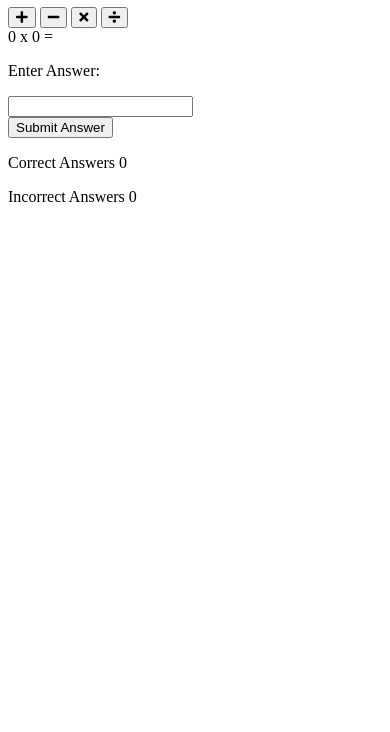
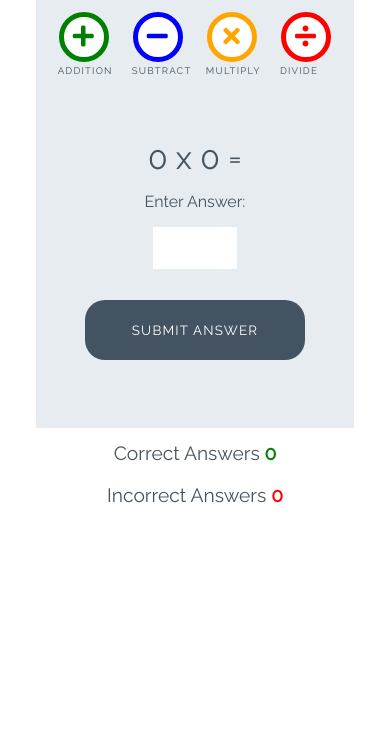
Before and after one commit to christine-gk416/love-maths-walkthrough, a plain HTML site: page index.html in a window 390 px wide. Shown: the part 112-844 px from the top of the page. Drawn offline with Linux system fonts and the light colour scheme.

Commit message:
Style the project

```diff
--- a/assets/css/style.css
+++ b/assets/css/style.css
@@ -0,0 +1,254 @@
+/* --------- Global style */
+
+body {
+    background-color: white;
+    font-family: "Raleway", sans-serif;
+    color: #445361;
+    text-align: center;
+}
+
+/* --------- Heading */
+
+.heading {
+    text-align: center;
+    font-size: 2.5rem;
+}
+
+.logo {
+    height: 40px;
+    padding-right: 5px;
+}
+
+/* --------- Game layout */
+
+.game-area {
+    background-color: #E6ECF0;
+    box-sizing: border-box;
+    width: 85%;
+    height: 65vh;
+    max-height: 450px;
+    max-width: 830px;
+    margin-left: auto;
+    margin-right: auto;
+    padding: 1%;
+}
+
+.question-area {
+    width: 50%;
+    font-size: 2rem;
+    margin: auto;
+    padding: 50px 0;
+}
+
+.question-area span {
+    padding: 0 15px;
+}
+
+.score-area {
+    margin: 5px auto;
+    width: 60%;
+    font-size: 1.2rem;
+}
+
+.controls-area {
+    width: 85%;
+    margin: 30px auto;
+}
+
+#score {
+    color: green;
+    font-weight: bold;
+}
+
+#incorrect {
+    color: red;
+    font-weight: bold;
+}
+
+.answer-message {
+    display: none;
+    font-size: 1rem;
+}
+
+#answer-box {
+    border: none;
+    color: #445361;
+    display: inline-block;
+    height: 40px;
+    width: 80px;
+    font-size: 1.2rem;
+}
+
+.scores {
+    display: inline-block;
+    padding: 25px;
+}
+
+/* --------- Buttons */
+
+.btn {
+    width: 220px;
+    height: 60px;
+    font-family: "Raleway", sans-serif;
+    text-transform: uppercase;
+    letter-spacing: 1.2px;
+    color: white;
+}
+
+.btn:focus {
+    outline: none;
+}
+
+.btn--big {
+    padding-top: 10px;
+    border-radius: 50%;
+    background-color: white;
+    border: 10px solid;
+    width: 100px;
+    height: 100px;
+    font-size: 3.2rem;
+    margin: 0 30px;
+    transition: all 0.5s;
+}
+
+.btn--big::after {
+    content: attr(data-type);
+    font-size: 1rem;
+    color: #445361;
+    position: relative;
+    left: -0.5em;
+}
+
+.btn--blue {
+    border-color: blue;
+    color: blue;
+}
+
+.btn--blue:active,
+.btn--blue:hover {
+    background-color: darkblue;
+    color: white;
+}
+
+.btn--orange {
+    border-color: orange;
+    color: orange;
+}
+
+.btn--orange:active,
+.btn--orange:hover {
+    background-color: darkorange;
+    color: white;
+}
+
+.btn--red {
+    border-color: red;
+    color: red;
+}
+
+.btn--red:active,
+.btn--red:hover {
+    background-color: darkred;
+    color: white;
+}
+
+.btn--green {
+    border-color: green;
+    color: green;
+}
+
+.btn--green:active,
+.btn--green:hover {
+    background-color: darkgreen;
+    color: white;
+}
+
+.btn--gray {
+    margin-top: 25px;
+    background-color: #445361;
+    border: 1px transparent;
+    border-radius: 20px;
+}
+
+.btn--gray:active,
+.btn--gray:hover {
+    background-color: #0d1013;
+}
+
+/* --------- Media queries */
+
+@media (max-width: 414px) {
+    .controls-area {
+        width: 100%;
+    }
+
+    .btn--big {
+        margin: 0 10px;
+        padding: 5px;
+        border: 5px solid;
+        width: 50px;
+        height: 50px;
+        font-size: 1.5rem;
+    }
+
+    .btn--big::after {
+        font-size: 0.6rem;
+        left: -0.7rem;
+    }
+
+    .question-area {
+        padding: 10% 0;
+        width: 100%;
+    }
+
+    .question-area span {
+        padding: 0;
+    }
+
+    .answer-message {
+        display: block;
+    }
+
+    #answer-box {
+        display: block;
+        margin: 0 auto;
+    }
+
+    .btn--gray {
+        margin-top: 0;
+    }
+
+    .score-area {
+        width: 100%;
+    }
+
+    .scores {
+        margin: 0.5em auto;
+        display: block;
+        padding: 5px;
+    }
+
+    .heading {
+        font-size: 2rem;
+    }
+}
+
+@media (max-width: 320px) {
+    .game-area {
+        height: 70vh;
+    }
+
+    .controls-area {
+        width: 75%;
+        margin: 10px auto;
+    }
+
+    .btn--big {
+        margin: 10px 10px;
+    }
+
+    .question-area {
+        padding: 10px 0;
+    }
+
+}
--- a/index.html
+++ b/index.html
@@ -24,16 +24,16 @@
 
         <!--Controls which kind of game you're playing +, -, x, /-->
         <div class="controls-area">
-            <button class="btn btn--big btn--green">
+            <button class="btn btn--big btn--green" data-type="addition">
                 <i class="fas fa-plus"></i>
             </button>
-            <button class="btn btn--big btn--blue">
+            <button class="btn btn--big btn--blue" data-type="subtract">
                 <i class="fas fa-minus"></i>
             </button>
-            <button class="btn btn--big btn--orange">
+            <button class="btn btn--big btn--orange" data-type="multiply">
                 <i class="fas fa-times"></i>
             </button>
-            <button class="btn btn--big btn--red">
+            <button class="btn btn--big btn--red" data-type="divide">
                 <i class="fas fa-divide"></i>
             </button>
         </div>
@@ -49,7 +49,7 @@
             <p class="answer-message">Enter Answer:</p>
             <input id="answer-box" type="number">
         </div>
-        <button class="btn btn--gray">Submit Answer</button>
+        <button class="btn btn--gray" data-type="submit">Submit Answer</button>
 
     </div>
 
```
